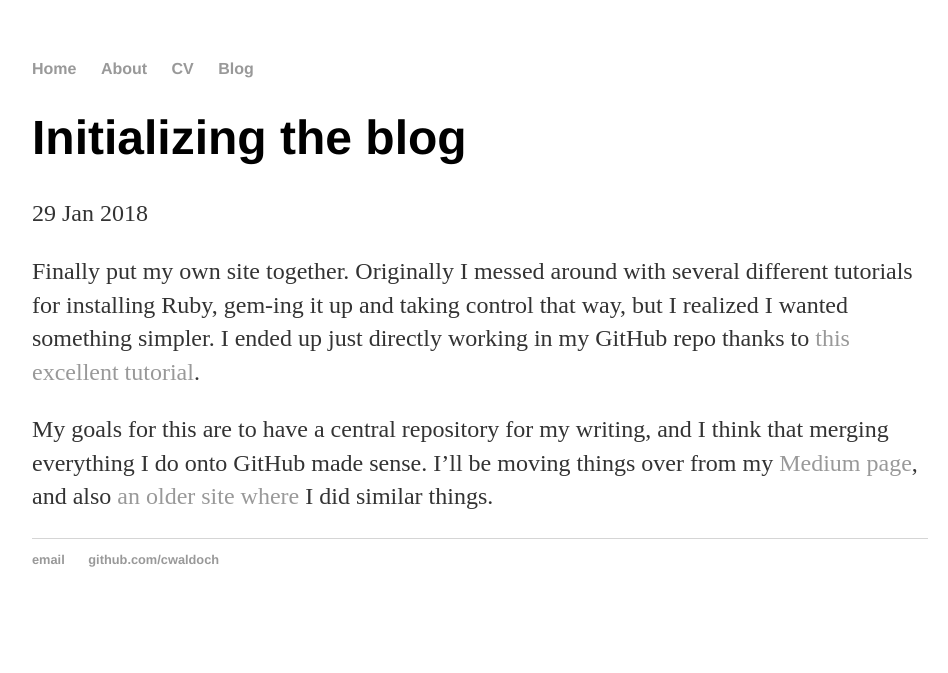
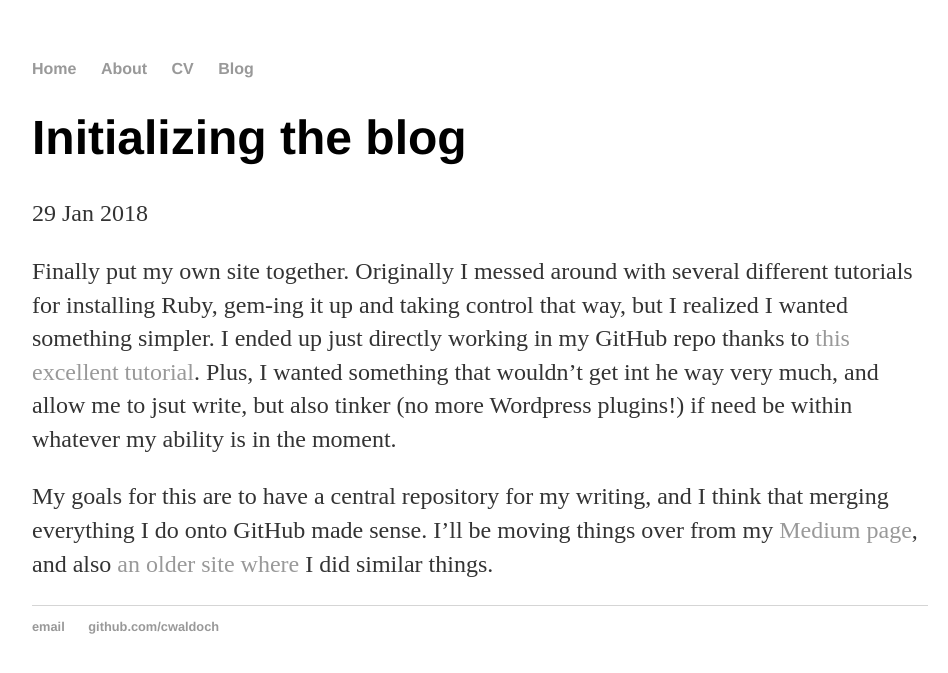
Before and after one commit to cwaldoch/cwaldoch.github.io, a Jekyll site: the page built from _posts/2018-01-29-site-launch.md, in a window 1280 px wide. Shown: the top 673 px of the page, without its empty margins (160-1108 px from the left). Built offline with Jekyll 4.4.1, drawn with Linux system fonts in a browser that asks for light colours.

Commit message:
Update 2018-01-29-site-launch.md

```diff
--- a/_posts/2018-01-29-site-launch.md
+++ b/_posts/2018-01-29-site-launch.md
@@ -4,6 +4,6 @@ title: "Initializing the blog"
 date: 2018-01-29
 ---
 
-Finally put my own site together. Originally I messed around with several different tutorials for installing Ruby, gem-ing it up and taking control that way, but I realized I wanted something simpler. I ended up just directly working in my GitHub repo thanks to [this  excellent tutorial](http://jmcglone.com/guides/github-pages/).
+Finally put my own site together. Originally I messed around with several different tutorials for installing Ruby, gem-ing it up and taking control that way, but I realized I wanted something simpler. I ended up just directly working in my GitHub repo thanks to [this  excellent tutorial](http://jmcglone.com/guides/github-pages/). Plus, I wanted something that wouldn't get int he way very much, and allow me to jsut write, but also tinker (no more Wordpress plugins!) if need be within whatever my ability is in the moment.
 
 My goals for this are to have a central repository for my writing, and I think that merging everything I do onto GitHub made sense. I'll be moving things over from my [Medium page](www.medium.com/@waldoch), and also [an older site where](www.btus.us) I did similar things.
```
